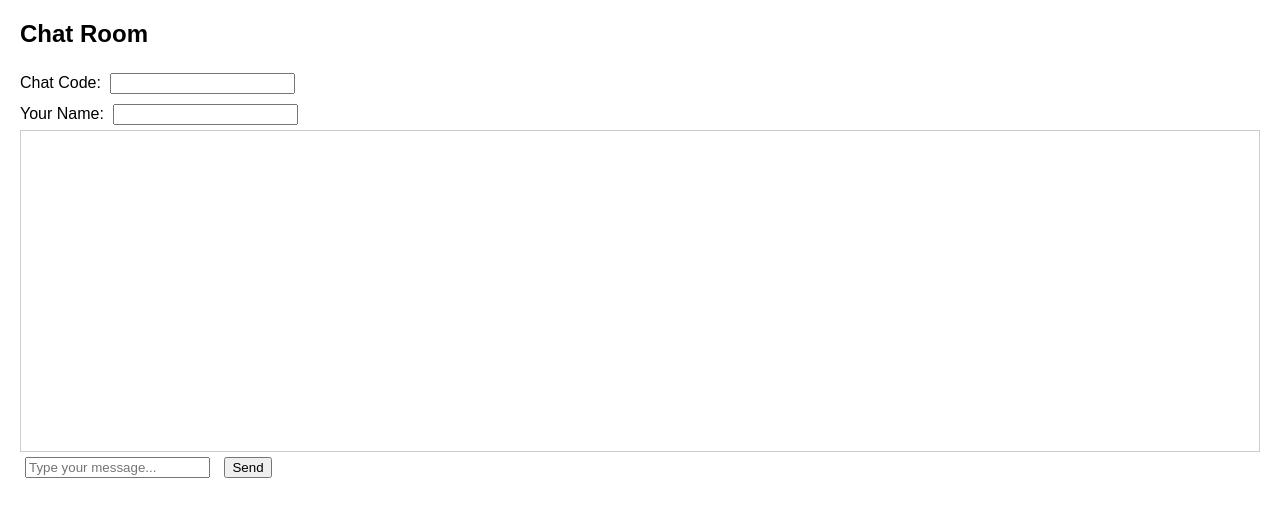
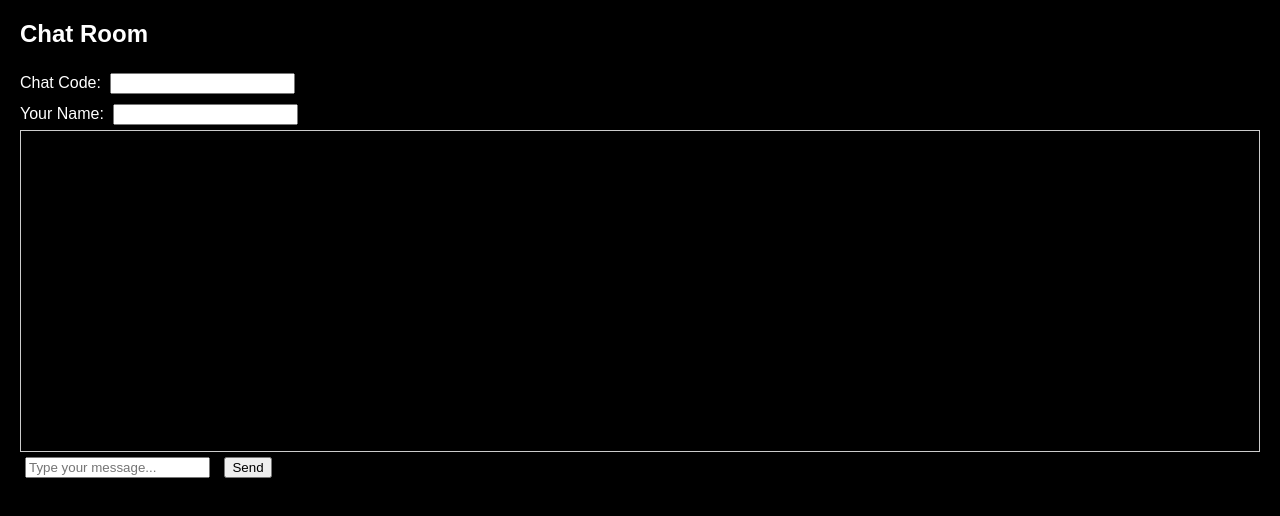
Before and after one commit to marmikjethwa/chat, a website: page public/index.html in a window 1280 px wide. Drawn offline with Linux system fonts and the light colour scheme.

Commit message:
adding style.css

```diff
--- a/public/index.html
+++ b/public/index.html
@@ -2,10 +2,9 @@
 <html>
 <head>
   <title>2-Person Chat</title>
+  <link rel="stylesheet" href="style.css">
   <style>
-    body { font-family: Arial; margin: 20px; }
-    #chat { border: 1px solid #ccc; padding: 10px; height: 300px; overflow-y: scroll; }
-    input, button { margin: 5px; }
+
   </style>
 </head>
 <body>
--- /dev/null
+++ b/public/style.css
@@ -0,0 +1,14 @@
+body {
+    font-family: Arial;
+    margin: 20px;
+    color:white;
+    background-color: black;
+}
+#chat {
+    border: 1px solid #ccc;
+    padding: 10px;
+    height: 300px;
+    overflow-y: scroll;
+}
+input, button {
+    margin: 5px; }
```
